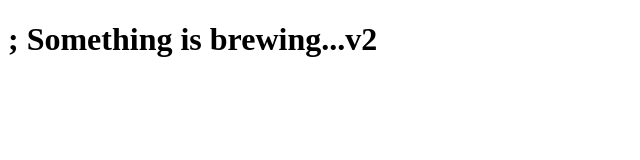
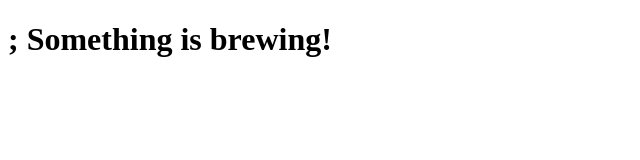
Before and after one commit to samicolon/portfolio, a plain HTML site: page index.html in a window 1280 px wide. Shown: the full height of the page, 0-640 px from the left. Drawn offline with Linux system fonts and the light colour scheme.

Commit message:
Update index.html

```diff
--- a/index.html
+++ b/index.html
@@ -2,7 +2,7 @@
 <html>
 <body>
 
-<h1>; Something is brewing...v2</h1>
+<h1>; Something is brewing!</h1>
 
 </body>
 </html>
```
